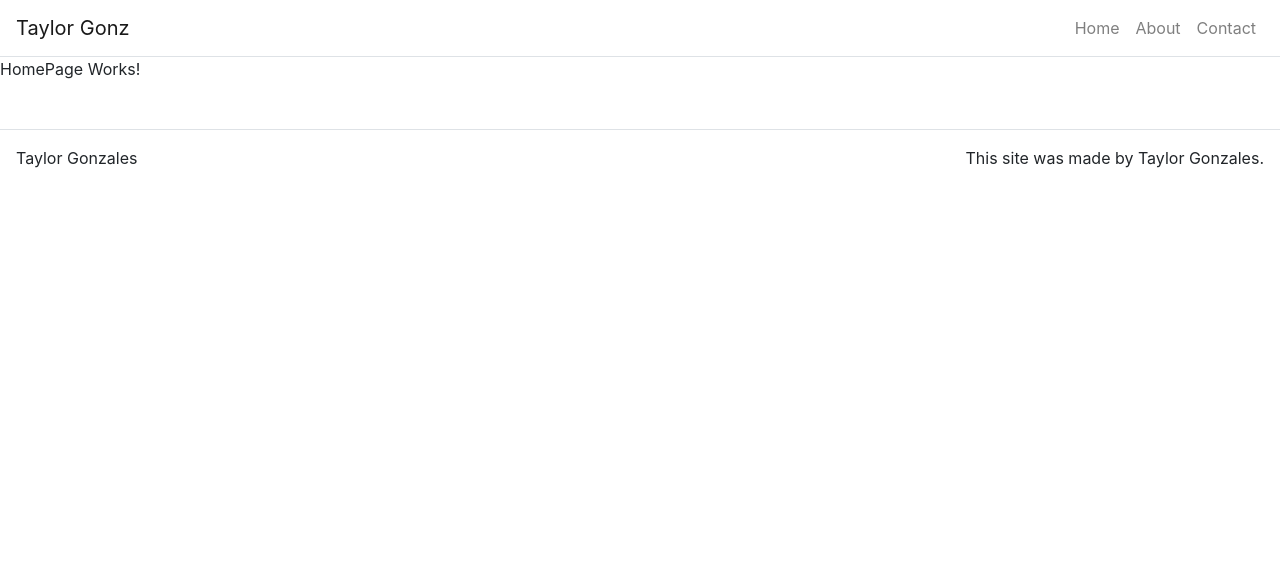
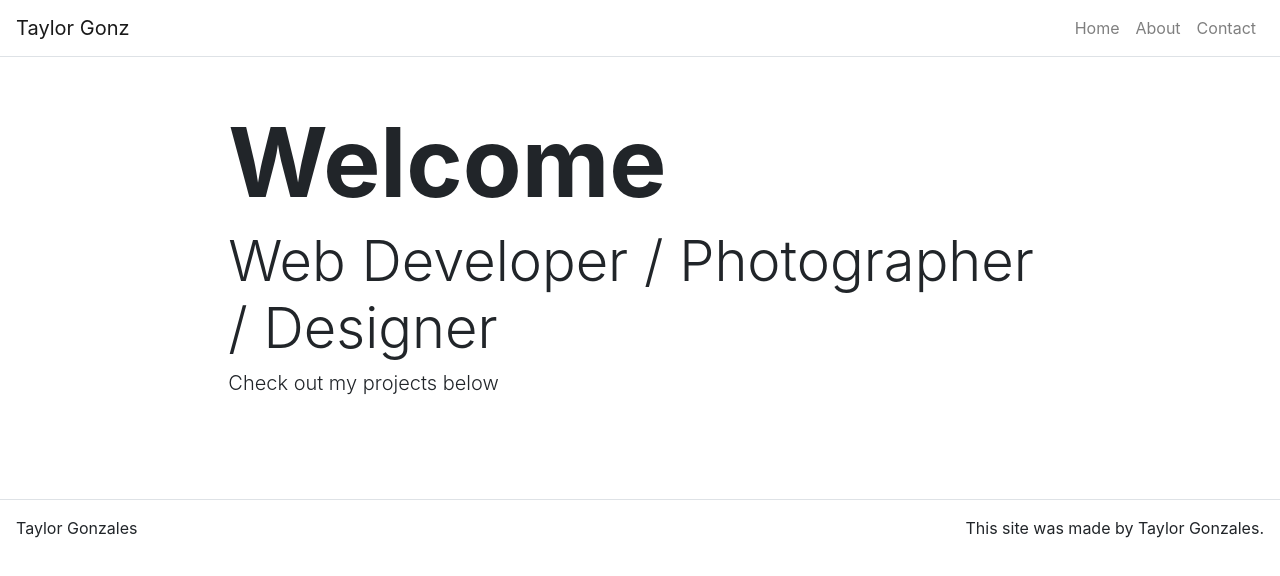
Before and after one commit to Taylorgonz/taylorgonz.github.io, a React (Create React App) app: page / in a window 1280 px wide. Shown: the top 576 px of the page. Built offline with nearby package versions, Linux system fonts and the light colour scheme.

Commit message:
home page jumbotron set up

```diff
--- a/public/index.html
+++ b/public/index.html
@@ -2,7 +2,7 @@
 <html lang="en">
   <head>
     <meta charset="utf-8" />
-    <link rel="icon" href="%PUBLIC_URL%/favicon.ico" />
+    <!-- <link rel="icon" href="%PUBLIC_URL%/favicon.ico" /> -->
     <meta name="viewport" content="width=device-width, initial-scale=1" />
     <meta name="theme-color" content="#000000" />
     <meta
@@ -24,20 +24,11 @@
       work correctly both with client-side routing and a non-root public URL.
       Learn how to configure a non-root public URL by running `npm run build`.
     -->
-    <title>React App</title>
+    <title>Taylor Gonz</title>
   </head>
   <body>
-    <noscript>You need to enable JavaScript to run this app.</noscript>
+
     <div id="root"></div>
-    <!--
-      This HTML file is a template.
-      If you open it directly in the browser, you will see an empty page.
 
-      You can add webfonts, meta tags, or analytics to this file.
-      The build step will place the bundled scripts into the <body> tag.
-
-      To begin the development, run `npm start` or `yarn start`.
-      To create a production bundle, use `npm run build` or `yarn build`.
-    -->
   </body>
 </html>
--- a/src/App.js
+++ b/src/App.js
@@ -26,7 +26,7 @@
       ],
       home: {
         title: 'Welcome',
-        subTitle: 'Web Developer/Photographer/Designer',
+        subTitle: 'Web Developer / Photographer / Designer',
         text: 'Check out my projects below'
       },
       about: {
@@ -55,7 +55,7 @@
           </Navbar.Collapse>
       </Navbar>
 
-      <Route path="/" exact render={() => <HomePage title={this.state.home.title} subtitle={this.state.home.subTitle}  text={this.state.home.text} />} />
+      <Route path="/" exact render={() => <HomePage title={this.state.home.title} subTitle={this.state.home.subTitle}  text={this.state.home.text} />} />
       <Route path="/about" exact render={() => <AboutPage title={this.state.about.title}/>} />
       <Route path="/contact" exact render={() => <ContactPage title={this.state.contact.title}/>} />
 
--- /dev/null
+++ b/src/components/Hero.js
@@ -0,0 +1,23 @@
+import React from 'react';
+import Jumbotron from 'react-bootstrap/Jumbotron';
+import Container from 'react-bootstrap/Container';
+import Row from 'react-bootstrap/Row';
+import Col from 'react-bootstrap/Col';
+
+function Hero(props) {
+    return(
+        <Jumbotron className="bg-transparent jumbotron-fluid p-0">
+            <Container fluid={true}>
+                <Row className="justify-content-center py-5">
+                    <Col md={8} sm={12}>
+                       {props.title && <h1 className="display-1 font-weight-bolder">{props.title}</h1> }
+                       {props.subTitle && <h3 className="display-4 font-weight-light">{props.subTitle}</h3>}
+                       {props.text && <h3 className="lead font-weight-light">{props.text}</h3>}
+                    </Col>
+                </Row>
+            </Container>
+        </Jumbotron>
+    );
+}
+
+export default Hero;
--- a/src/pages/HomePage.js
+++ b/src/pages/HomePage.js
@@ -1,8 +1,11 @@
 import React from 'react';
+
+import Hero from '../components/Hero';
 
 function HomePage(props) {
     return (
-        <p>HomePage Works!</p>
+        <Hero title={props.title} subTitle={props.subTitle} text={props.text}/>
+
     );
 }
 
```
